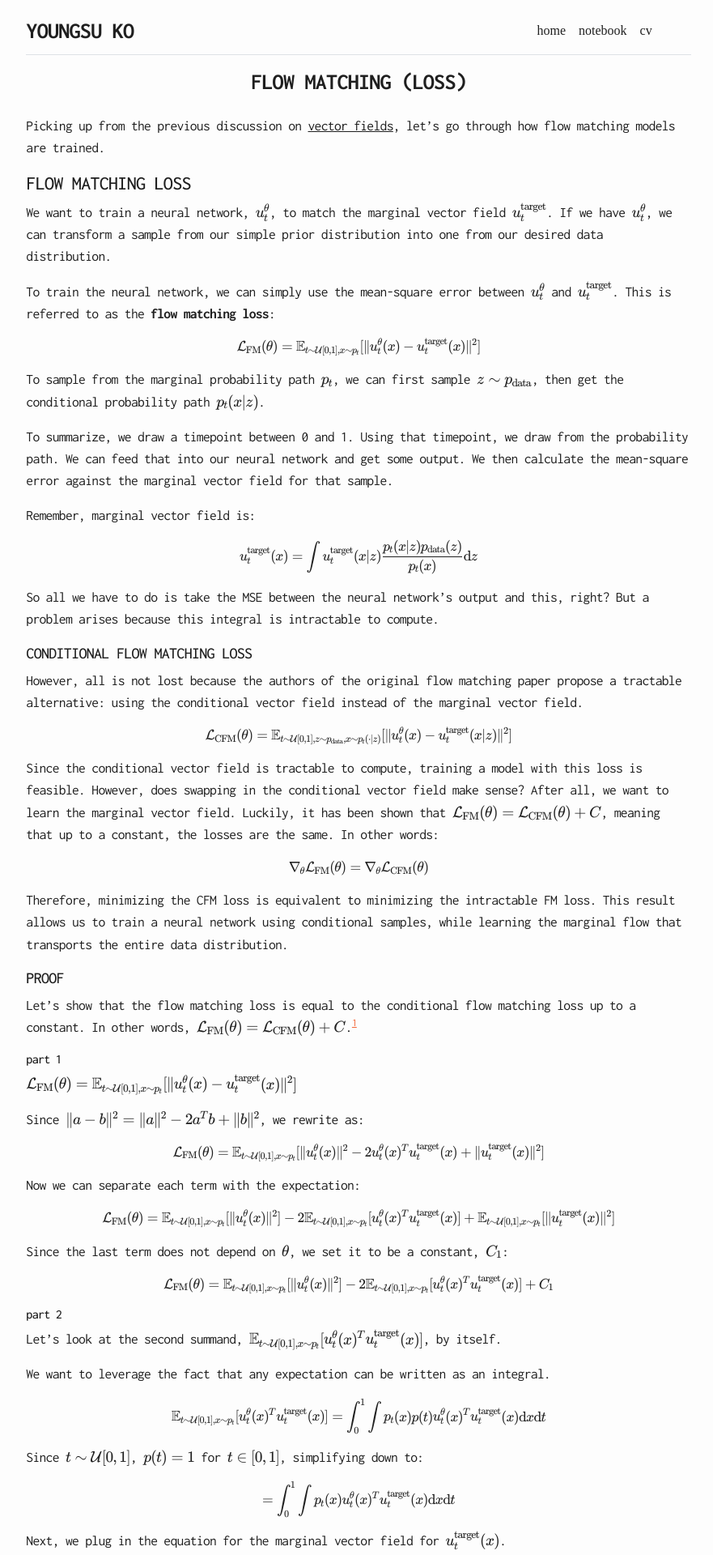
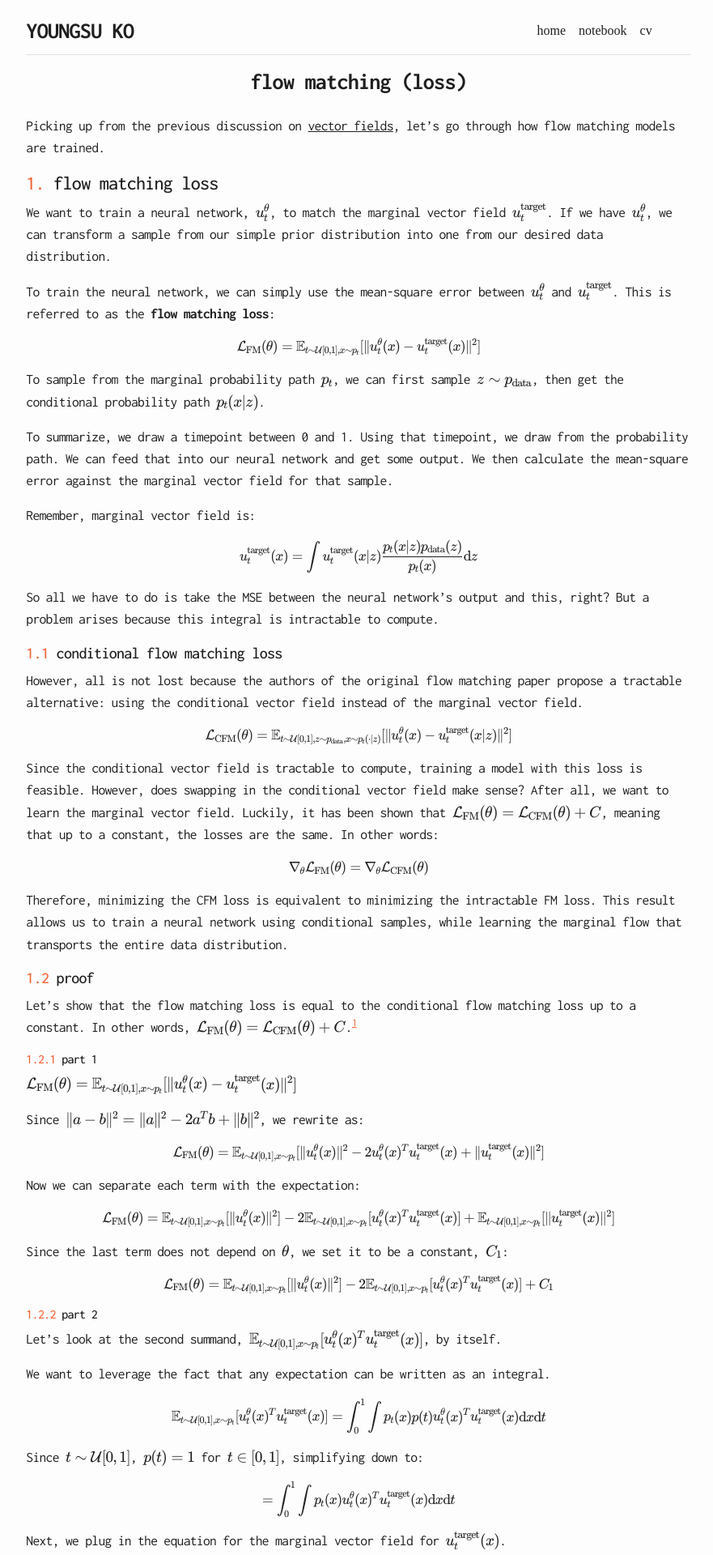
Before and after one commit to young-su-ko/young-su-ko.github.io, a Jekyll site: the page built from _posts/2025-10-09-flowmatching-cfm.md, in a window 1280 px wide. Shown: the top 1920 px of the page at 81% size, without its empty margins (197-1078 px from the left). Built offline with Jekyll 4.4.1, drawn with Linux system fonts in a browser that asks for light colours; nearby versions of some CDN libraries; some web fonts are replaced; a style sheet for code colours, icons or effects is not loaded.

Commit message:
section numbering

```diff
--- a/_sass/foo.scss
+++ b/_sass/foo.scss
@@ -216,12 +216,37 @@ nav {
   font-size: 1.1em !important;
 }
 
-article h5,
-article h4,
-article h3,
-article h2,
-article h1 {
-  text-transform: uppercase;
+article {
+  counter-reset: section;
+
+  h4 {
+    counter-increment: section;
+    counter-reset: subsection;
+
+    &::before {
+      content: counter(section) ". ";
+      color: var(--accent-color);
+    }
+  }
+
+  h5 {
+    counter-increment: subsection;
+    counter-reset: subsubsection;
+
+    &::before {
+      content: counter(section) "." counter(subsection) " ";
+      color: var(--accent-color);
+    }
+  }
+
+  h6 {
+    counter-increment: subsubsection;
+
+    &::before {
+      content: counter(section) "." counter(subsection) "." counter(subsubsection) " ";
+      color: var(--accent-color);
+    }
+  }
 }
 
 .posts-list p.mb-1 {
```
